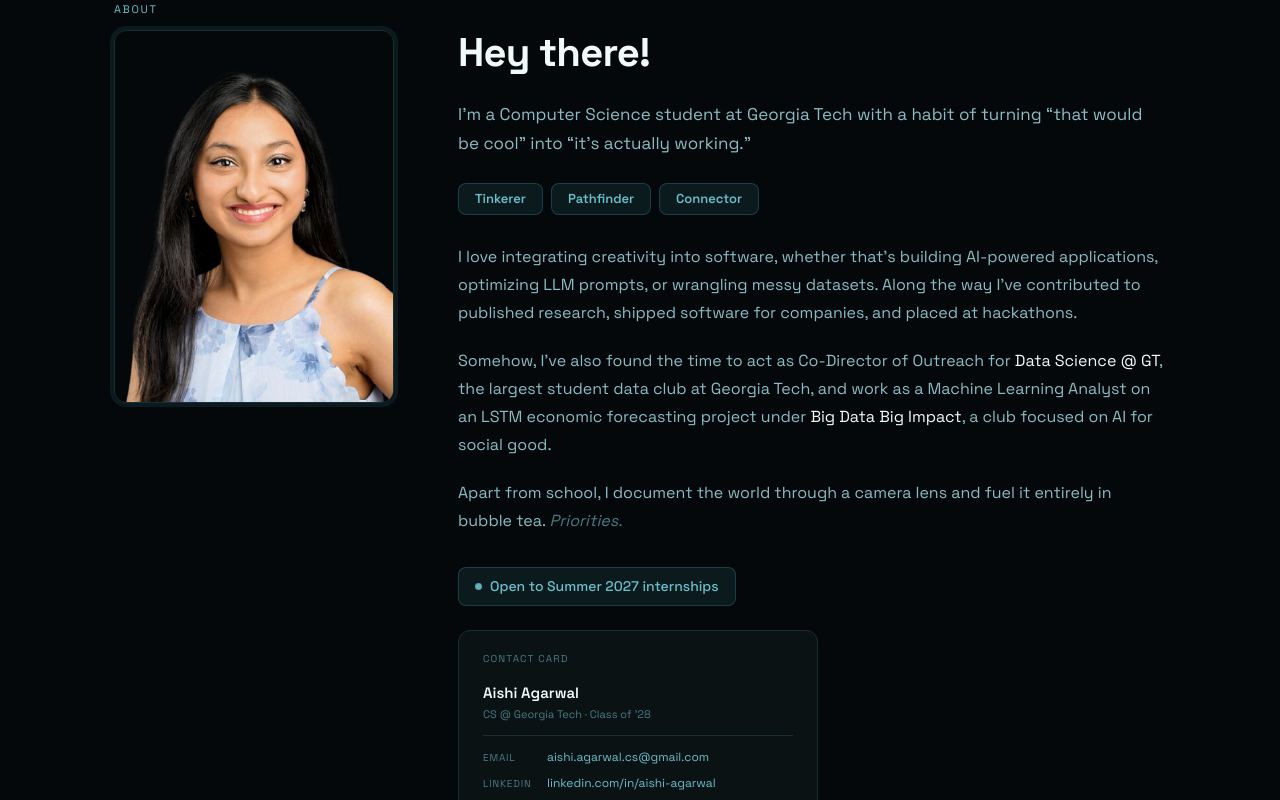
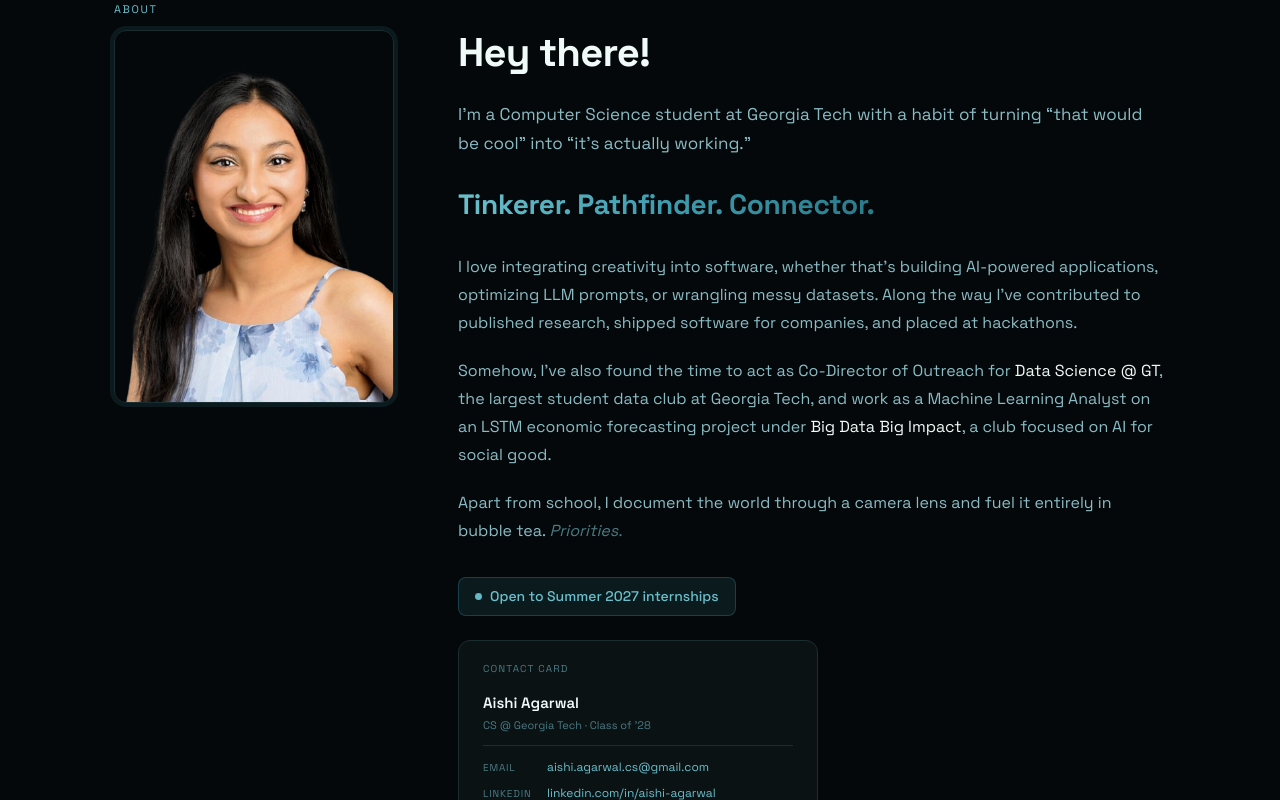
Before and after one commit to Aishi25/PersonalPortfolio, a Next.js app: page / in a window 1280 px wide. Shown: the part 895-1695 px from the top of the page. Built offline with nearby package versions, Linux system fonts and the light colour scheme.

Commit message:
Replace trait pills with gradient typewriter animation

```diff
--- a/components/About.tsx
+++ b/components/About.tsx
@@ -1,9 +1,59 @@
 "use client";
 
 import Image from "next/image";
+import { useEffect, useState } from "react";
 import { SectionWrapper, SectionLabel } from "@/components/ui/SectionWrapper";
 
-const TRAITS = ["Tinkerer", "Pathfinder", "Connector"];
+const TRAIT_STRING = "Tinkerer. Pathfinder. Connector.";
+
+function TraitTypewriter() {
+  const [displayed, setDisplayed] = useState("");
+  const [done, setDone] = useState(false);
+
+  useEffect(() => {
+    let i = 0;
+    const interval = setInterval(() => {
+      i++;
+      setDisplayed(TRAIT_STRING.slice(0, i));
+      if (i >= TRAIT_STRING.length) {
+        clearInterval(interval);
+        setDone(true);
+      }
+    }, 55);
+    return () => clearInterval(interval);
+  }, []);
+
+  return (
+    <div style={{ marginBottom: "1.75rem" }}>
+      <span
+        style={{
+          fontSize: "clamp(1.25rem, 3vw, 1.75rem)",
+          fontWeight: 700,
+          letterSpacing: "-0.01em",
+          background: "linear-gradient(90deg, var(--primary-light) 0%, var(--primary) 50%, #2a7a8a 100%)",
+          WebkitBackgroundClip: "text",
+          WebkitTextFillColor: "transparent",
+          backgroundClip: "text",
+        }}
+      >
+        {displayed}
+      </span>
+      {!done && (
+        <span
+          style={{
+            display: "inline-block",
+            width: "2px",
+            height: "1.4em",
+            background: "var(--primary-light)",
+            marginLeft: "2px",
+            verticalAlign: "text-bottom",
+            animation: "blink 0.7s step-end infinite",
+          }}
+        />
+      )}
+    </div>
+  );
+}
 
 export function About() {
   return (
@@ -70,35 +120,7 @@ export function About() {
             actually working.&rdquo;
           </p>
 
-          {/* Trait pills with staggered animation */}
-          <div
-            style={{
-              display: "flex",
-              gap: "0.5rem",
-              flexWrap: "wrap",
-              marginBottom: "1.75rem",
-            }}
-          >
-            {TRAITS.map((t, i) => (
-              <span
-                key={t}
-                className="trait-pill"
-                style={{
-                  fontFamily: "var(--font-mono), monospace",
-                  fontSize: "13px",
-                  fontWeight: 600,
-                  color: "var(--primary-light)",
-                  background: "var(--primary-dim)",
-                  border: "1px solid rgba(61,157,174,0.3)",
-                  borderRadius: "var(--radius)",
-                  padding: "5px 16px",
-                  animationDelay: `${i * 0.15}s`,
-                }}
-              >
-                {t}
-              </span>
-            ))}
-          </div>
+          <TraitTypewriter />
 
           <p
             style={{
@@ -223,12 +245,7 @@ export function About() {
                 CS @ Georgia Tech · Class of &apos;28
               </div>
             </div>
-            <div
-              style={{
-                height: "1px",
-                background: "var(--border)",
-              }}
-            />
+            <div style={{ height: "1px", background: "var(--border)" }} />
             <div style={{ display: "flex", flexDirection: "column", gap: "0.5rem" }}>
               {[
                 { label: "email", value: "aishi.agarwal.cs@gmail.com", href: "mailto:aishi.agarwal.cs@gmail.com" },
@@ -259,12 +276,8 @@ export function About() {
                       textDecoration: "none",
                       transition: "color 0.15s",
                     }}
-                    onMouseEnter={(e) =>
-                      (e.currentTarget.style.color = "var(--text)")
-                    }
-                    onMouseLeave={(e) =>
-                      (e.currentTarget.style.color = "var(--primary-light)")
-                    }
+                    onMouseEnter={(e) => (e.currentTarget.style.color = "var(--text)")}
+                    onMouseLeave={(e) => (e.currentTarget.style.color = "var(--primary-light)")}
                   >
                     {value}
                   </a>
@@ -276,13 +289,9 @@ export function About() {
       </div>
 
       <style>{`
-        @keyframes traitPop {
-          0% { opacity: 0; transform: translateY(6px) scale(0.95); }
-          100% { opacity: 1; transform: translateY(0) scale(1); }
-        }
-        .trait-pill {
-          opacity: 0;
-          animation: traitPop 0.4s cubic-bezier(0.34, 1.56, 0.64, 1) forwards;
+        @keyframes blink {
+          0%, 100% { opacity: 1; }
+          50% { opacity: 0; }
         }
         @keyframes pulse {
           0%, 100% { opacity: 1; transform: scale(1); }
```
